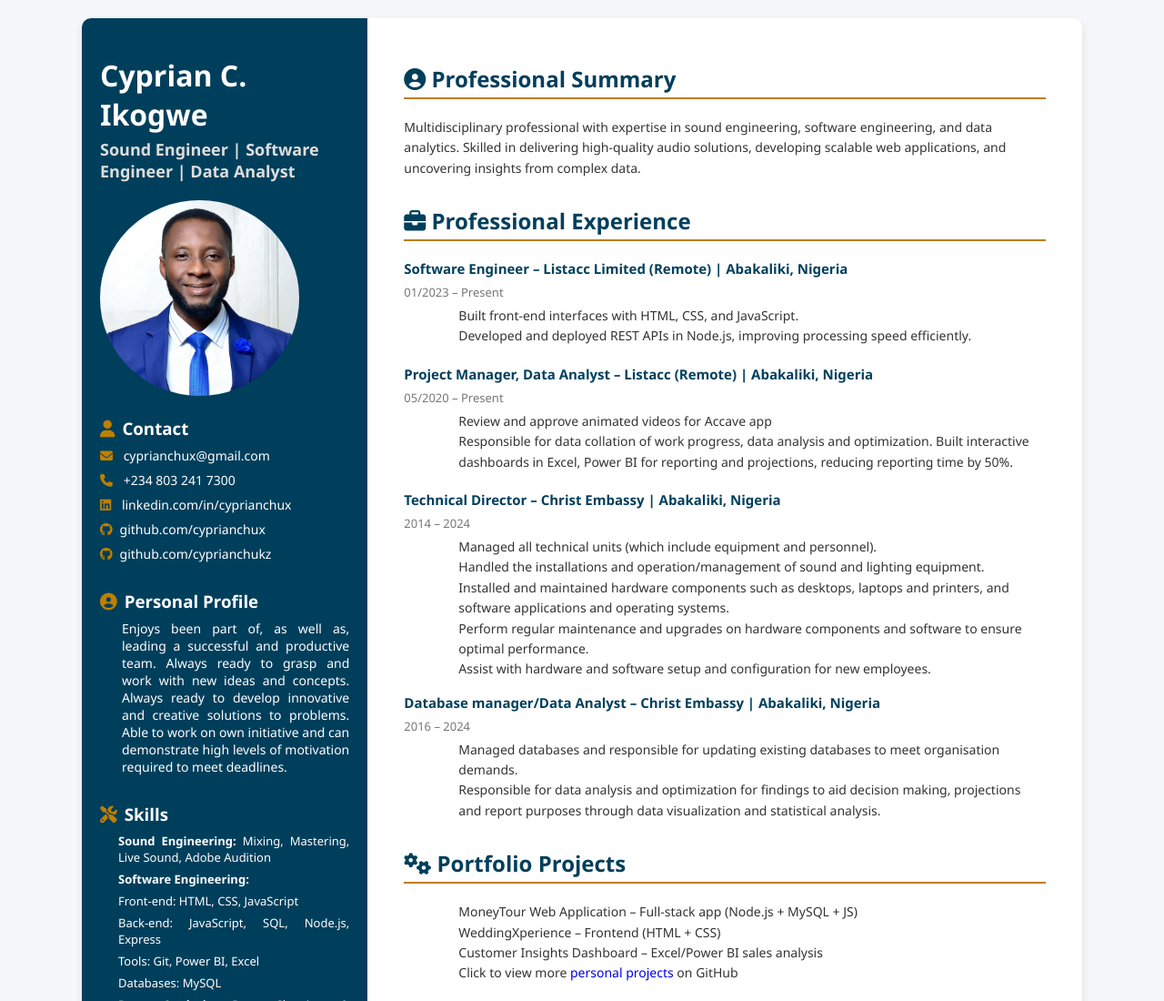
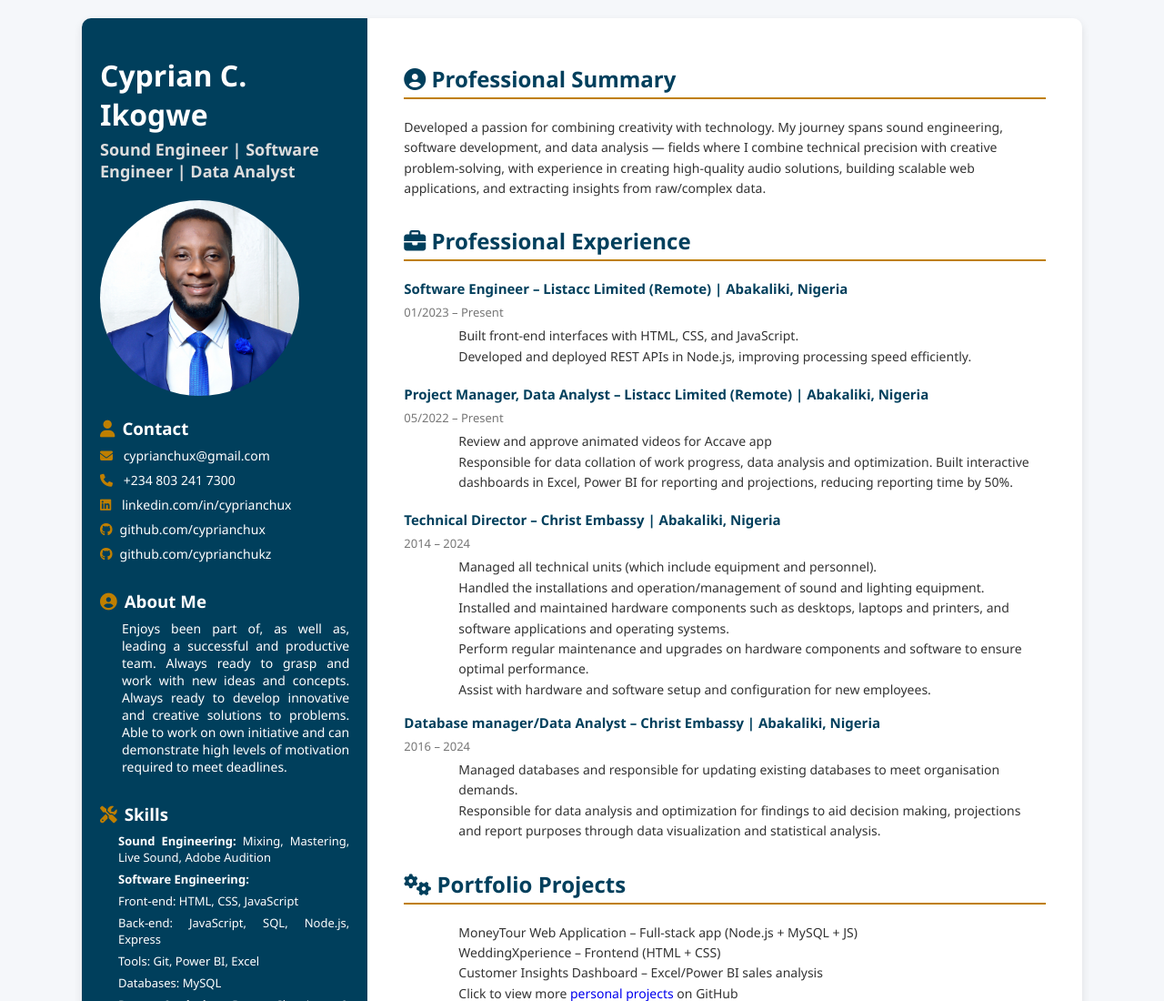
Before and after one commit to Cyprianchux/profile, a plain HTML site: page index.html in a window 1280 px wide. Shown: the top 1100 px of the page at 91% size. Drawn offline with Linux system fonts and the light colour scheme.

Commit message:
Updated the file

```diff
--- a/index.html
+++ b/index.html
@@ -28,7 +28,7 @@
       </div>
 
       <div class="profile">
-        <h3><i class="fa-solid fa-circle-user"></i></i>Personal Profile</h3>
+        <h3><i class="fa-solid fa-circle-user"></i></i>About Me</h3>
         <p>
           Enjoys been part of, as well as, leading a successful and productive team. Always ready to grasp and work with new ideas and concepts. Always ready to develop innovative and creative solutions to problems. Able to work on own initiative and can demonstrate high levels of motivation required to meet deadlines.
         </p>
@@ -54,7 +54,7 @@
     <div class="main">
       <div class="section">
         <h2><i class="fa fa-user-circle"></i> Professional Summary</h2>
-        <p>Multidisciplinary professional with expertise in sound engineering, software engineering, and data analytics. Skilled in delivering high-quality audio solutions, developing scalable web applications, and uncovering insights from complex data.</p>
+        <p>Developed a passion for combining creativity with technology. My journey spans sound engineering, software development, and data analysis — fields where I combine technical precision with creative problem-solving, with experience in creating high-quality audio solutions, building scalable web applications, and extracting insights from raw/complex data.</p>
       </div>
 
       <div class="section">
@@ -70,8 +70,8 @@
         </div>
 
         <div class="job">
-          <strong>Project Manager, Data Analyst – Listacc (Remote) | Abakaliki, Nigeria</strong>
-          <span>05/2020 – Present</span>
+          <strong>Project Manager, Data Analyst – Listacc Limited (Remote) | Abakaliki, Nigeria</strong>
+          <span>05/2022 – Present</span>
           <ul>
             <li>Review and approve animated videos for Accave app</li>
             <li>Responsible for data collation of work progress, data analysis and optimization. Built interactive dashboards in Excel, Power BI for reporting and projections, reducing reporting time by 50%.</li>
```
